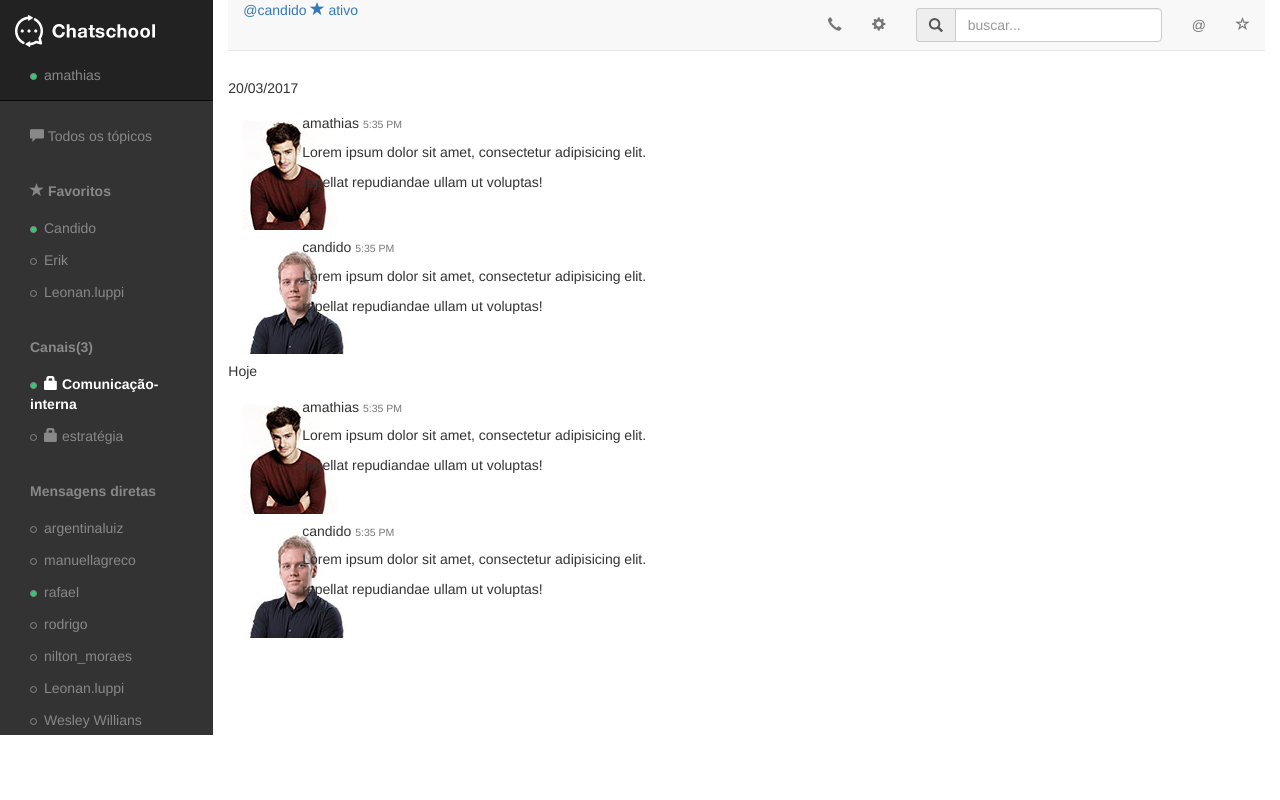
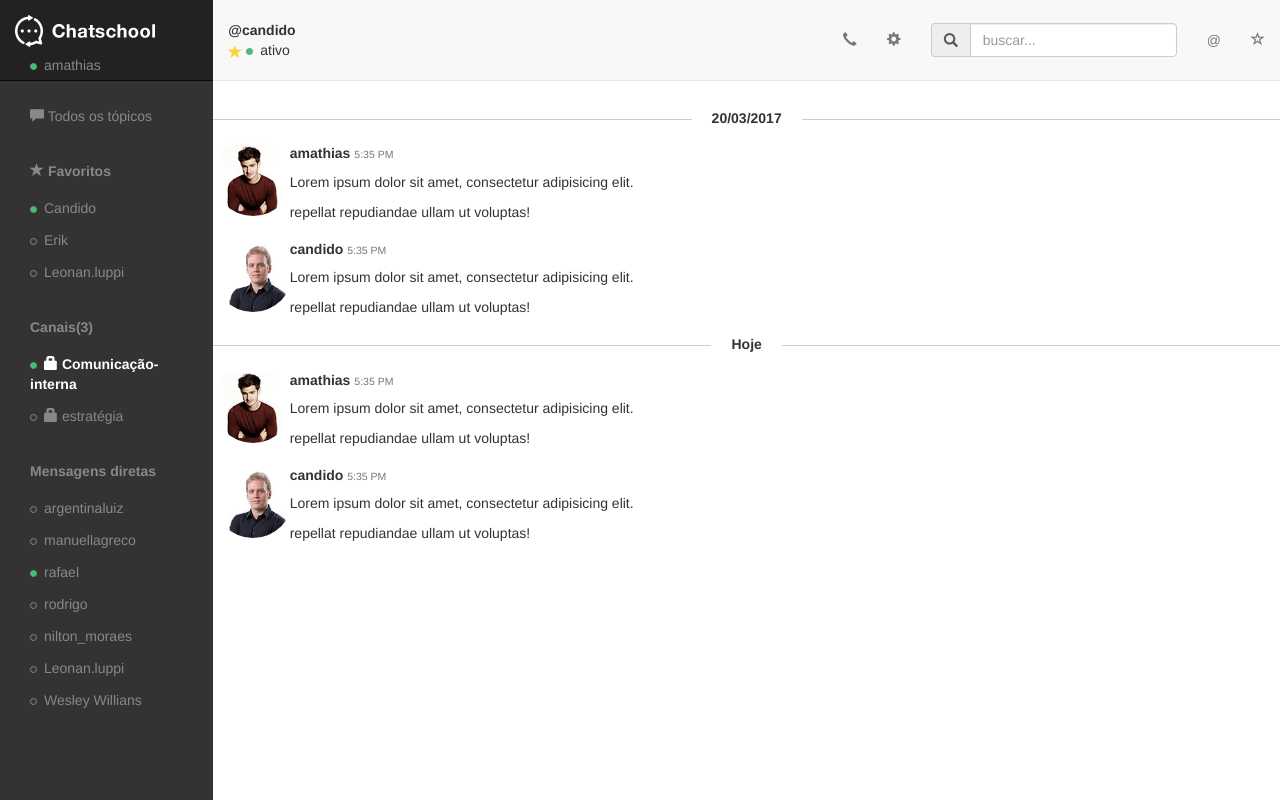
Before and after one commit to efernandes-tech/html-006-sofn-website, a plain HTML site: page projeto/index.html in a window 1280 px wide. Drawn offline with nearby package versions, Linux system fonts and the light colour scheme.

Commit message:
finalizando o projeto

```diff
--- a/projeto/css/styles.css
+++ b/projeto/css/styles.css
@@ -1,7 +1,18 @@
+@import "../../css/icons.css";
+
+html, body, .box-100-height {
+    height: 100%;
+}
+
 #sidenav {
     background-color: #333333;
     color: #888;
     padding-right: 0;
+    overflow-y: auto;
+}
+
+#content {
+    overflow-y: auto;
 }
 
 #sidenav a {
@@ -33,7 +44,7 @@
     background-color: #222222;
 }
 
-#sidenav .nav>li>a:before {
+#sidenav .nav>li>a:before, #chat-title a.status:before {
     content: '';
     display: inline-block;
     border: 1px solid #888;
@@ -44,7 +55,7 @@
     margin-right: 7px;
 }
 
-#sidenav .nav>li.online>a:before {
+#sidenav .nav>li.online>a:before, #chat-title a.status:before {
     background-color: #2ecc71;
 }
 
@@ -80,3 +91,84 @@
 #sidenav .nav>li.no-status>a:before {
     display: none;
 }
+
+#me li a {
+    padding-top: 5px;
+    padding-bottom: 5px;
+}
+
+#content {
+    overflow-y: auto;
+    padding: 0;
+}
+
+#content .navbar-nav>li>a {
+    padding-top: 30px;
+    padding-bottom: 30px;
+}
+
+#content .navbar-nav>li>.navbar-form {
+    padding-top: 15px;
+    padding-bottom: 15px;
+}
+
+#chat-title {
+    position: relative;
+    height: 80px;
+}
+
+#chat-title li {
+    position: absolute;
+    top: 50%;
+    left: 0;
+    transform: translate(0, -50%);
+    display: block;
+}
+
+#chat-title li>span {
+    white-space: nowrap;
+}
+
+#chat-title .title {
+    display: block;
+    font-weight: bold;
+}
+
+#chat-title li a {
+    color: #333;
+}
+
+#chat-title li a.favorite span {
+    color: #fed136;
+    vertical-align: middle;
+}
+
+#content h5 {
+    font-weight: bold;
+}
+
+#content .datetime-separator {
+    position: relative;
+    text-align: center;
+}
+
+#content .datetime-separator h5 {
+    display: inline-block;
+    background-color: #fff;
+    padding: 0 20px;
+}
+
+#content .datetime-separator:before {
+    content: '';;
+    display: block;
+    width: 100%;
+    border-bottom: 1px solid #cccccc;
+    position: absolute;
+    top: 50%;
+    z-index: -1;
+}
+
+.img-box-round img {
+    width: 80px;
+    height: 80px;
+}
--- a/projeto/index.html
+++ b/projeto/index.html
@@ -21,9 +21,9 @@
 <![endif]-->
 </head>
 <body>
-    <div class="container-fluid">
-        <div class="row">
-            <section id="sidenav" class="col-md-2">
+    <div class="container-fluid box-100-height">
+        <div class="row box-100-height">
+            <section id="sidenav" class="col-md-2 box-100-height">
                 <div class="navbar navbar-inverse navbar-static-top">
                     <div class="container-fluid">
                         <div class="navbar-header">
@@ -112,15 +112,15 @@
                 </ul>
             </section>
 
-            <section id="content" class="col-md-10">
+            <section id="content" class="col-md-10 box-100-height">
                 <div class="navbar navbar-default navbar-static-top">
                     <div class="container-fluid">
                         <ul id="chat-title" class="nav navbar-nav">
                             <li>
                                 <span>
-                                    <a href="">@candido</a>
-                                    <a href=""><span class="glyphicon glyphicon-star"></span> </a>
-                                    <a href="">ativo</a>
+                                    <a href="" class="title">@candido</a>
+                                    <a href="" class="favorite"><span class="glyphicon glyphicon-star"></span> </a>
+                                    <a href="" class="status">ativo</a>
                                 </span>
                             </li>
                         </ul>
```
